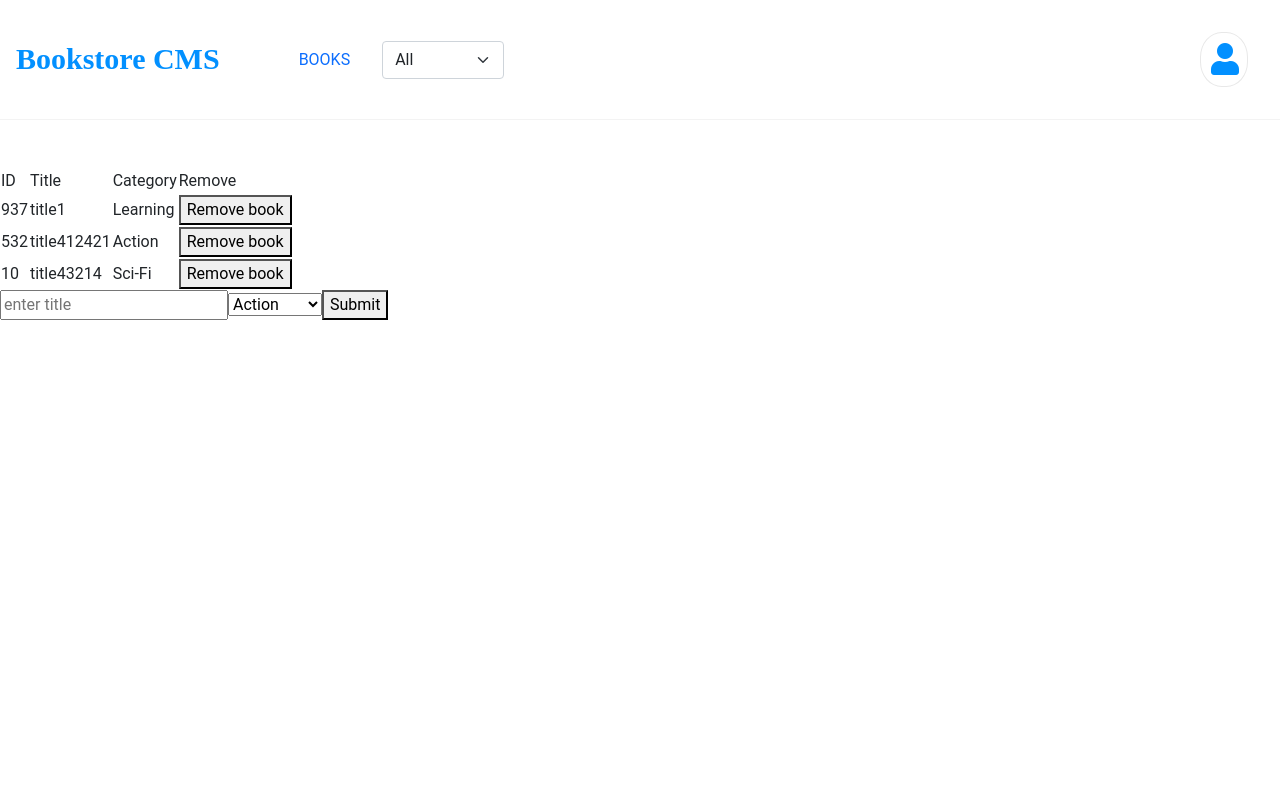
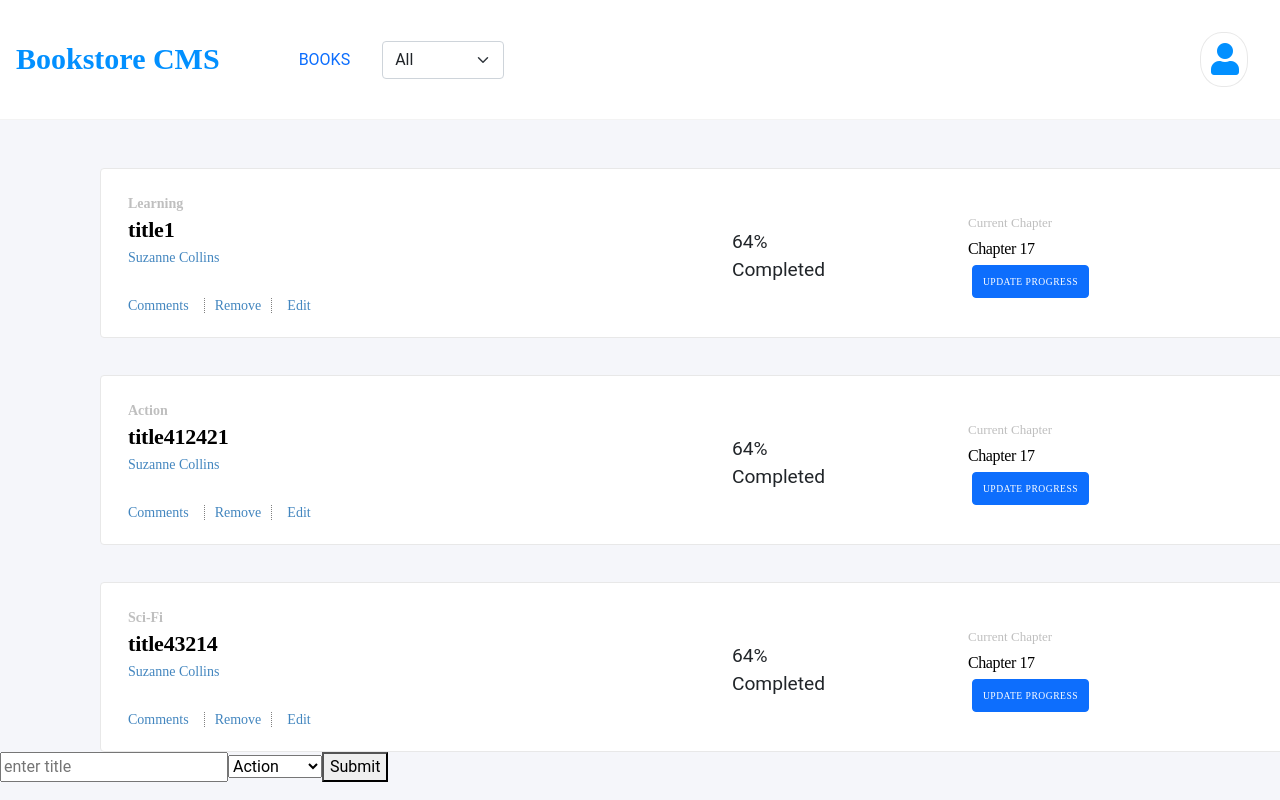
Before and after one commit to MarkoNS1990/bookstore, a React (Create React App) app: page / in a window 1280 px wide. Built offline with nearby package versions, Linux system fonts and the light colour scheme.

Commit message:
Add styling for book

```diff
--- a/src/components/Book.js
+++ b/src/components/Book.js
@@ -1,15 +1,37 @@
 import PropTypes from 'prop-types';
+import '../styles/Book.css';
 
 function Book({ book, handleRemoveBook }) {
-  const { id, title, category } = book;
+  const { title, category } = book;
 
   return (
-    <tr>
-      <td>{id}</td>
-      <td>{title}</td>
-      <td>{category}</td>
-      <td><button type="button" onClick={handleRemoveBook}>Remove book</button></td>
-    </tr>
+    <>
+      <div className="item" id="book">
+        <div className="left">
+          <p className="category">{category}</p>
+          <h3 className="title">{title}</h3>
+          <p className="author">Suzanne Collins</p>
+          <div className="action-buttons">
+            <a className="item-link" href="#book">Comments</a>
+            <a className="item-link remove" onClick={handleRemoveBook} href="#book">Remove</a>
+            <a className="item-link" href="#book">Edit</a>
+          </div>
+        </div>
+        <div className="middle">
+          64%
+          <br />
+          {' '}
+          Completed
+        </div>
+        <div className="right">
+          <p className="current">Current Chapter</p>
+          <p className="chapter">Chapter 17</p>
+          <button className="btn btn-primary chapter-btn" type="button">UPDATE PROGRESS</button>
+
+        </div>
+      </div>
+
+    </>
   );
 }
 
--- a/src/containers/BooksList.js
+++ b/src/containers/BooksList.js
@@ -18,23 +18,11 @@ function BooksList() {
   return (
     <>
 
-      <table id="books-table">
-        <thead>
-          <tr>
-            <td>ID</td>
-            <td>Title</td>
-            <td>Category</td>
-            <td>Remove</td>
-          </tr>
-        </thead>
-        <tbody>
-          {filtered && filtered.map((book) => (
-            <Book key={book.id} book={book} handleRemoveBook={() => handleRemoveBook(book)} />
+      {filtered && filtered.map((book) => (
+        <Book key={book.id} book={book} handleRemoveBook={() => handleRemoveBook(book)} />
 
-          ))}
-        </tbody>
+      ))}
 
-      </table>
     </>
   );
 }
--- /dev/null
+++ b/src/styles/Book.css
@@ -0,0 +1,130 @@
+.item {
+  width: 75rem;
+  height: 10.625rem;
+  margin: 2.313rem 6.25rem 0;
+  padding: 2rem 9.188rem 1.625rem 1.688rem;
+  border-radius: 4px;
+  border: solid 1px #e8e8e8;
+  background-color: #fff;
+  display: flex;
+  justify-content: space-between;
+  align-items: center;
+}
+
+.category {
+  width: 3.063rem;
+  height: 1.125rem;
+  margin: 0 2.438rem 0 0;
+  opacity: 0.5;
+  font-family: Montserrat;
+  font-size: 0.875rem;
+  font-weight: bold;
+  font-stretch: normal;
+  font-style: normal;
+  line-height: normal;
+  letter-spacing: normal;
+  color: gray;
+}
+
+.title {
+  width: 12.313rem;
+  height: 1.813rem;
+  margin: 0.188rem 20.188rem 0 0;
+  font-family: RobotoSlab;
+  font-size: 1.375rem;
+  font-weight: bold;
+  font-stretch: normal;
+  font-style: normal;
+  line-height: normal;
+  letter-spacing: -0.2px;
+  color: black;
+}
+
+.author {
+  width: 6.688rem;
+  height: 1.188rem;
+  margin: 0.25rem 0 0;
+  font-family: RobotoSlab;
+  font-size: 0.875rem;
+  font-weight: 300;
+  font-stretch: normal;
+  font-style: normal;
+  line-height: normal;
+  letter-spacing: normal;
+  color: #4386bf;
+  margin-bottom: 1.5rem;
+}
+
+.item-link {
+  width: 4.563rem;
+  height: 1.188rem;
+  margin: 0.188rem 0.938rem 0.125rem 0;
+  font-family: RobotoSlab;
+  font-size: 0.875rem;
+  font-weight: 300;
+  font-stretch: normal;
+  font-style: normal;
+  line-height: normal;
+  letter-spacing: normal;
+  color: #4386bf;
+  text-decoration: none;
+}
+
+.remove {
+  border-right: 1px dotted gray;
+  border-left: 1px dotted gray;
+  padding: 0 10px;
+}
+
+.middle {
+  font-size: 1.2rem;
+}
+
+.current {
+  width: 7.875rem;
+  height: 1.125rem;
+  margin: 0.063rem 3.625rem 0 3.688rem;
+  opacity: 0.5;
+  font-family: RobotoSlab;
+  font-size: 0.813rem;
+  font-weight: 300;
+  font-stretch: normal;
+  font-style: normal;
+  line-height: normal;
+  letter-spacing: normal;
+  color: gray;
+}
+
+.chapter {
+  width: 4.688rem;
+  height: 1.313rem;
+  margin: 0.438rem 6.813rem 0.25rem 3.688rem;
+  font-family: RobotoSlab;
+  font-size: 1rem;
+  font-weight: 300;
+  font-stretch: normal;
+  font-style: normal;
+  line-height: normal;
+  letter-spacing: -0.4px;
+  color: black;
+}
+
+.chapter-btn {
+  font-family: RobotoSlab;
+  font-size: 0.6rem;
+  font-weight: 300;
+  font-stretch: normal;
+  font-style: normal;
+  line-height: normal;
+  letter-spacing: 0.5px;
+  text-align: center;
+  color: #fff;
+  padding: 10px;
+}
+
+.right {
+  display: flex;
+  flex-direction: column;
+  align-items: center;
+  justify-content: center;
+}
--- a/src/styles/Navbar.css
+++ b/src/styles/Navbar.css
@@ -1,5 +1,6 @@
 body {
   font-family: Roboto, Helvetica, sans-serif;
+  background-color: rgb(245, 246, 250);
 }
 
 .nav-bar {
@@ -9,6 +10,7 @@ body {
   margin-bottom: 3rem;
   display: flex;
   justify-content: space-between;
+  background-color: #fff;
 }
 
 .nav-list {
@@ -40,7 +42,6 @@ body {
   line-height: normal;
   letter-spacing: normal;
   color: rgb(2, 144, 255);
-
 }
 
 .nav-a {
```
